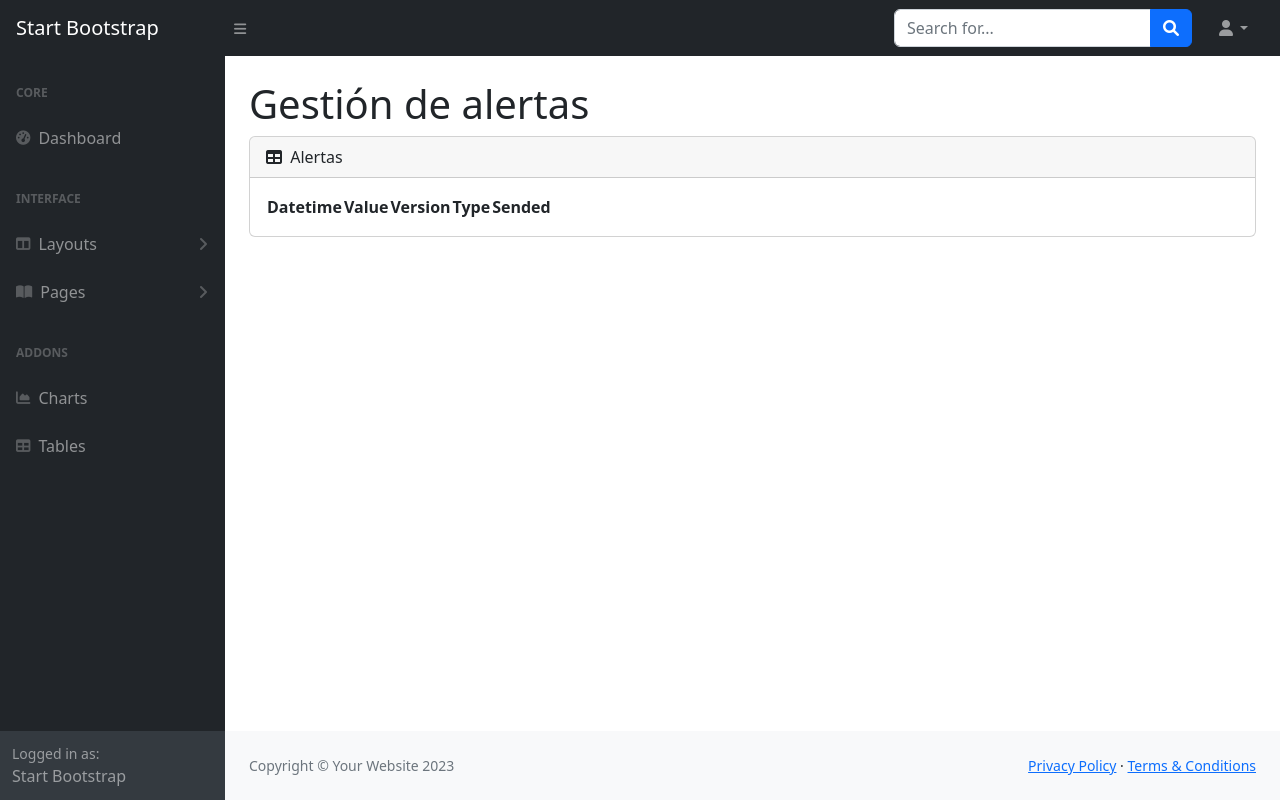
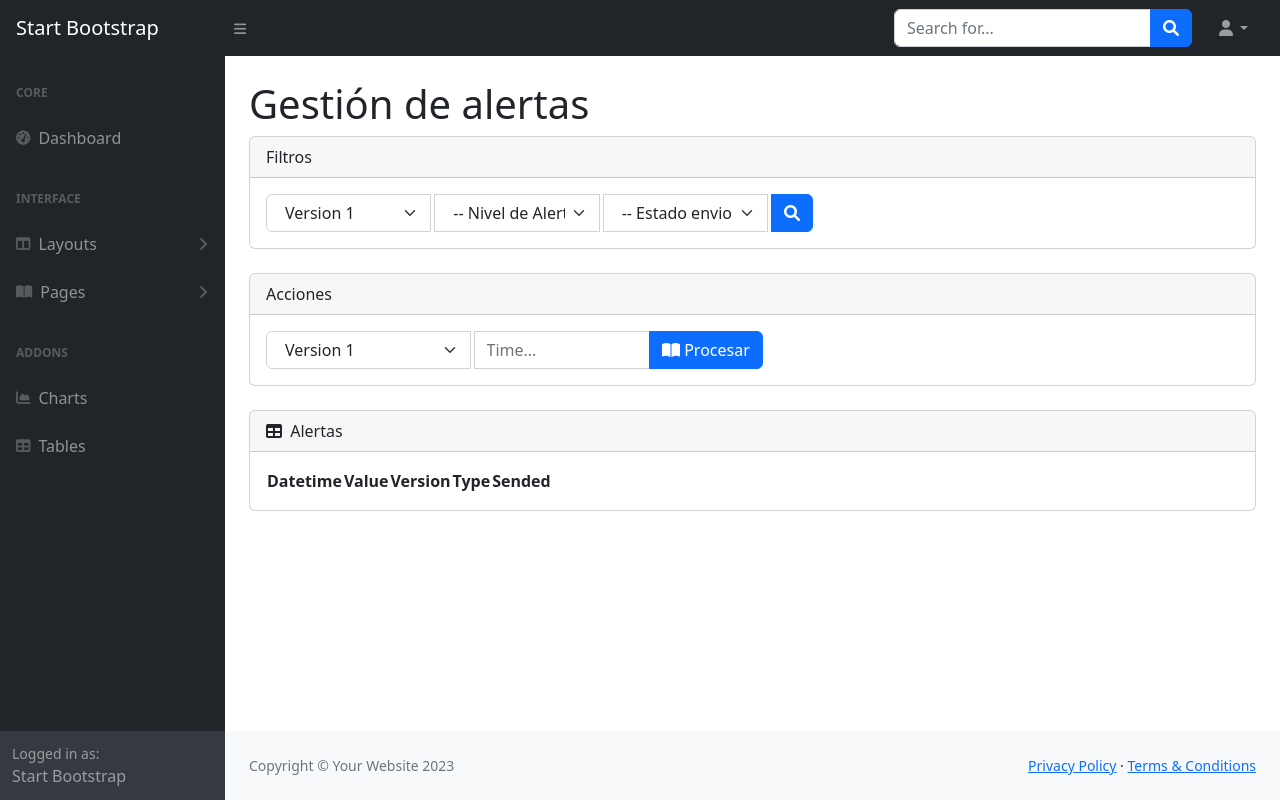
Before and after one commit to famoralesc/challenge-ta, a Django app: template servicio-3/challenge/challenge_app/templates/alerts/index.html in a window 1280 px wide. Run offline with Django 3.2, Linux system fonts and the light colour scheme; the template is opened without the code that fills it, so the values that code supplies are empty; some libraries are stand-ins or nearby versions.

Commit message:
feat: adding process and search feature from home page

```diff
--- a/servicio-3/challenge/challenge_app/static/js/datatables-simple-demo.js
+++ b/servicio-3/challenge/challenge_app/static/js/datatables-simple-demo.js
@@ -1,9 +1,123 @@
 window.addEventListener('DOMContentLoaded', event => {
-    // Simple-DataTables
-    // https://github.com/fiduswriter/Simple-DataTables/wiki
 
-    const datatablesSimple = document.getElementById('datatablesSimple');
-    if (datatablesSimple) {
-        new simpleDatatables.DataTable(datatablesSimple);
-    }
+    // on load
+    const versionInput = document.getElementById('versionForSearch');
+
+    const datatablesSimple = document.getElementById('datatablesAlerts');
+    console.log("Loading data")
+    const dataTable = new simpleDatatables.DataTable(datatablesSimple);
+    fetch('/challenge/search', {
+        method: 'POST',
+        headers: {
+            'Content-Type': 'application/json',
+        },
+        body: JSON.stringify({ version: versionInput.value }),
+    })
+    .then(response => response.json())
+    .then(data => {
+        let finalData = {
+            data: []
+        }
+        data.forEach(d => {
+            finalData.data.push(
+                [
+                    d.datetime,
+                    d.value,
+                    d.version,
+                    d.type,
+                    d.sended
+                ]
+            )
+        });
+        console.log('Success:', finalData);
+        dataTable.insert(finalData);
+    })
+    .catch((error) => {
+        console.error('Error:', error);
+    });
+
+    // on searchBtn is clicked
+
+    const btnSearch = document.getElementById("btnSearch");
+    btnSearch.addEventListener('click', () =>{
+        const typeInput = document.getElementById("type")
+        const sendedInput = document.getElementById("sended")
+        let data = { version: versionInput.value };
+
+        if (sendedInput.value !== ''){
+            sendedValue = true ? sendedInput.value === "true" : false;
+            data["sended"] = sendedValue;
+        }
+        if (typeInput.value !== ''){
+            data["type"] = typeInput.value;
+        }
+
+        fetch('/challenge/search', {
+            method: 'POST',
+            headers: {
+                'Content-Type': 'application/json',
+            },
+            body: JSON.stringify(data),
+        })
+        .then(response => response.json())
+        .then(data => {
+            let finalData = {
+                data: []
+            }
+            dataTable.destroy();
+            dataTable.init();
+            data.forEach(d => {
+                finalData.data.push(
+                    [
+                        d.datetime,
+                        d.value,
+                        d.version,
+                        d.type,
+                        d.sended
+                    ]
+                )
+            });
+            dataTable.insert(finalData);
+        })
+        .catch((error) => {
+            console.error('Error:', error);
+        });
+    })
+
+    // on btnProcess clicked
+    const btnProcess = document.getElementById("btnProcess");
+    btnProcess.addEventListener('click', () =>{
+        const timeInput = document.getElementById("timeInput")
+
+        let data = { version: versionInput.value };
+
+        if (timeInput.value !== ''){
+            data["timeSearch"] = timeInput.value;
+        }
+        else{
+            alert("El campo Time es obligatorio para procesar la data");
+            return;
+        }
+
+        fetch('/challenge/process', {
+            method: 'POST',
+            headers: {
+                'Content-Type': 'application/json',
+            },
+            body: JSON.stringify(data),
+        })
+        .then(response => response.json())
+        .then(data => {
+            console.log(data);
+            if (data.status != 'ok'){
+                alert(data.error);
+                return
+            }
+            alert("Procesado ok");
+        })
+        .catch((error) => {
+            console.error('Error:', error);
+        });
+    })
+
 });
--- a/servicio-3/challenge/challenge_app/templates/alerts/index.html
+++ b/servicio-3/challenge/challenge_app/templates/alerts/index.html
@@ -7,11 +7,61 @@
 
 <div class="card mb-4">
     <div class="card-header">
+        Filtros
+    </div>
+    <div class="card-body">
+        <form class="d-none d-md-inline-block form-inline ms-auto me-0 me-md-3 my-2 my-md-0">
+            <div class="input-group">
+                <select aria-label="Version" class="datatable-selector" name="versionForSearch" id="versionForSearch" >
+                    <option value="1">Version 1</option>
+                    <option value="2">Version 2</option>
+                </select>
+                <select aria-label="Nivel de Alerta" class="datatable-selector" name="type" id="type" >
+                    <option value="">-- Nivel de Alerta --</option>
+                    <option value="BAJA">Baja</option>
+                    <option value="MEDIA">Media</option>
+                    <option value="ALTA">Alta</option>
+                </select>
+                <select aria-label="Estado envio" class="datatable-selector" name="sended" id="sended" >
+                    <option value="">-- Estado envio --</option>
+                    <option value="true">Enviado</option>
+                    <option value="false">Por enviar</option>
+                </select>
+                <button aria-label="Search" class="btn btn-primary" id="btnSearch" type="button"><i class="fas fa-search"></i></button>
+            </div>
+        </form>
+        <div class="datatable-dropdown">
+        </div>
+    </div>
+</div>
+
+<div class="card mb-4">
+    <div class="card-header">
+        Acciones
+    </div>
+    <div class="card-body">
+        <form class="d-none d-md-inline-block form-inline ms-auto me-0 me-md-3 my-2 my-md-0">
+            <div class="input-group">
+                <select aria-label="Version" class="datatable-selector" name="versionForProcess" id="versionForProcess" >
+                    <option value="1">Version 1</option>
+                    <option value="2">Version 2</option>
+                </select>
+                <input class="form-control" id="timeInput" type="text" placeholder="Time...">
+                <button aria-label="Process" class="btn btn-primary" id="btnProcess" type="button"><i class="fas fa-book-open"></i> Procesar</button>
+            </div>
+        </form>
+        <div class="datatable-dropdown">
+        </div>
+    </div>
+</div>
+
+<div class="card mb-4">
+    <div class="card-header">
         <i class="fas fa-table me-1"></i>
         Alertas
     </div>
     <div class="card-body">
-        <table id="datatablesSimple">
+        <table id="datatablesAlerts">
             <thead>
                 <tr>
                     <th>Datetime</th>
```
